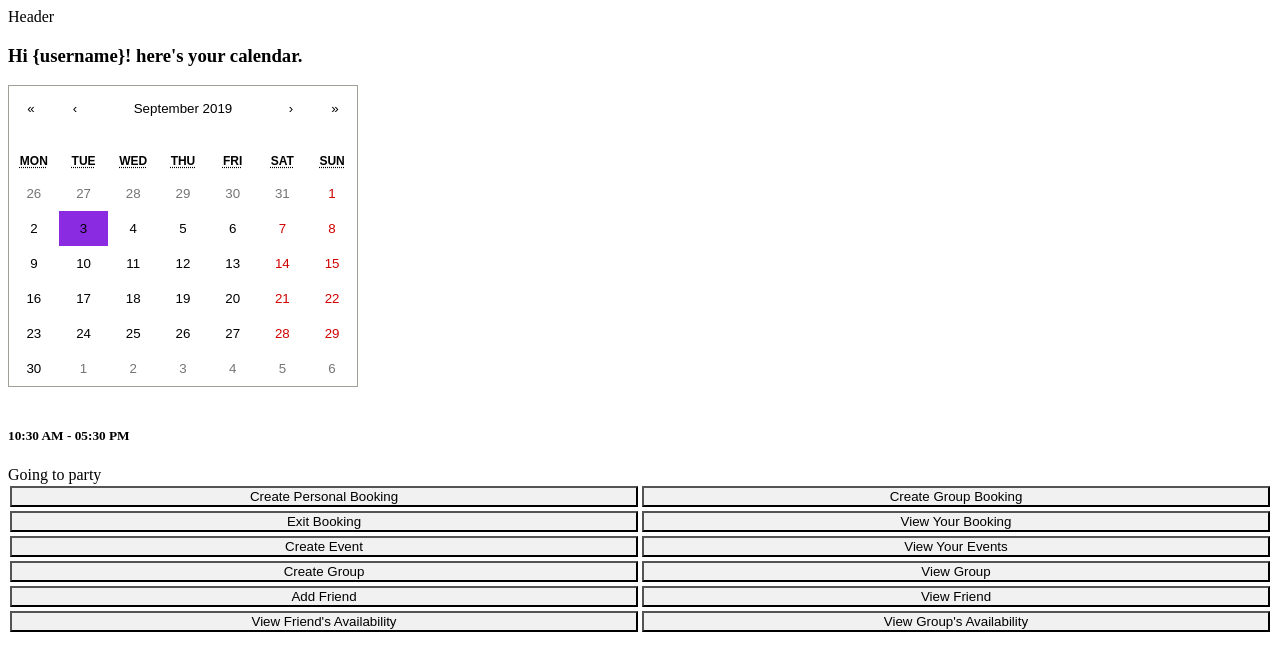
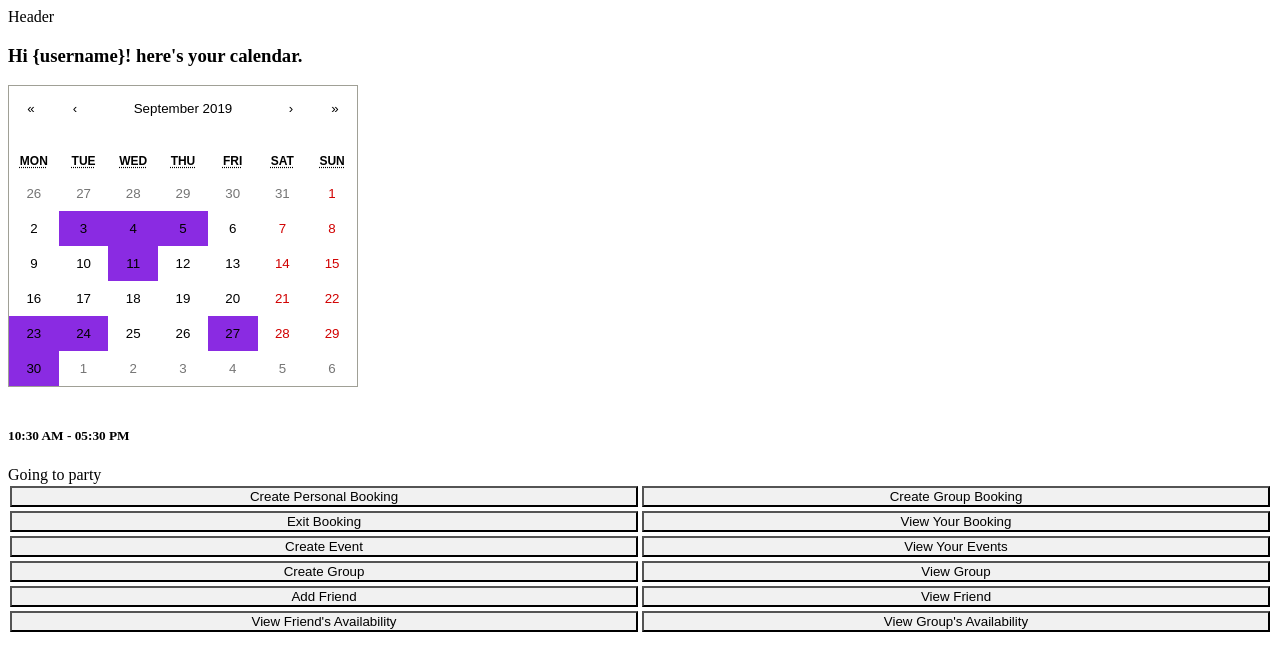
Before and after one commit to armostheus/booked, a React (Create React App) app: page / in a window 1280 px wide. Shown: the top 670 px of the page. Built offline with nearby package versions, Linux system fonts and the light colour scheme.

Commit message:
Displaying mock data in Calendar component

```diff
--- a/src/components/body/home/Home.js
+++ b/src/components/body/home/Home.js
@@ -3,10 +3,18 @@ import Calendar from 'react-calendar'
 import './Home.css'
 
 import HomeBookingList from '../list/HomeBookingList'
+import { MonthData } from '../../../mock-data/MockHomeData'
 /* import Calendar from 'react-calendar/dist/entry.nostyle'
  */
 
 class Home extends React.Component{
+    constructor(props){
+        super(props);
+        this.state = {
+            data : MonthData
+        }
+    }
+
     render(){
         return(
             <div>
@@ -14,8 +22,16 @@ class Home extends React.Component{
                     Hi {'{username}'}! here's your calendar.
                 </h3>
                 <Calendar tileClassName={
-                    ({ date, view }) => view === 'month' && date.getDate() === 3 && date.getMonth() === 8 ? 'wednesday' : null
-                }
+                    ({ date, view }) => {
+                        let dateArray = this.state.data.map(dat => dat.date.getDate());
+                            {/* if (view === 'month' && date.getDate() === 3 && date.getMonth() === 8){ */}
+                            if (view === 'month' && dateArray.includes(date.getDate()) && date.getMonth() === 8){
+                                return  'wednesday'
+                            } else {
+                                return null
+                            }
+                        }
+                    }
                 />
                 <br/>
                 <HomeBookingList />
```
